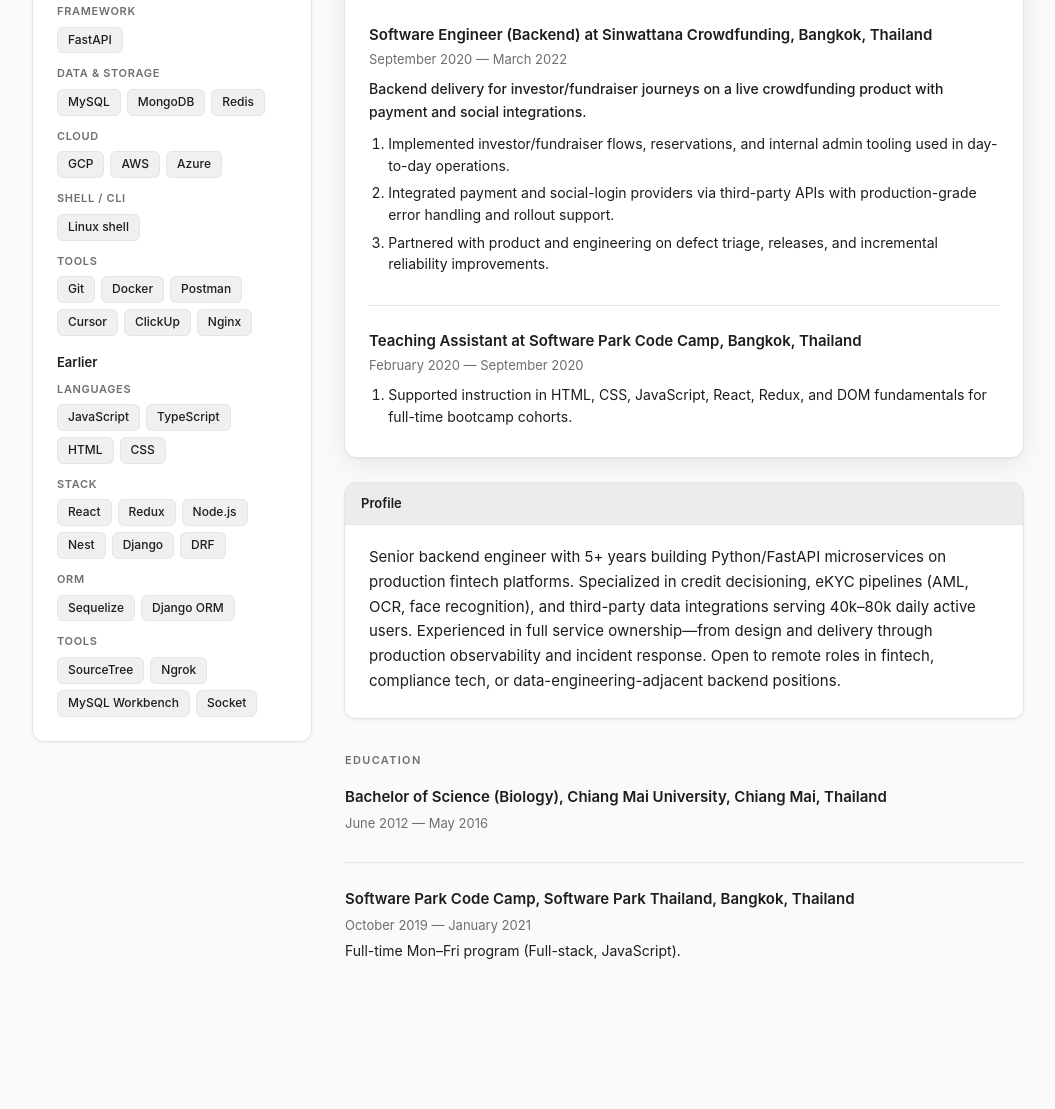
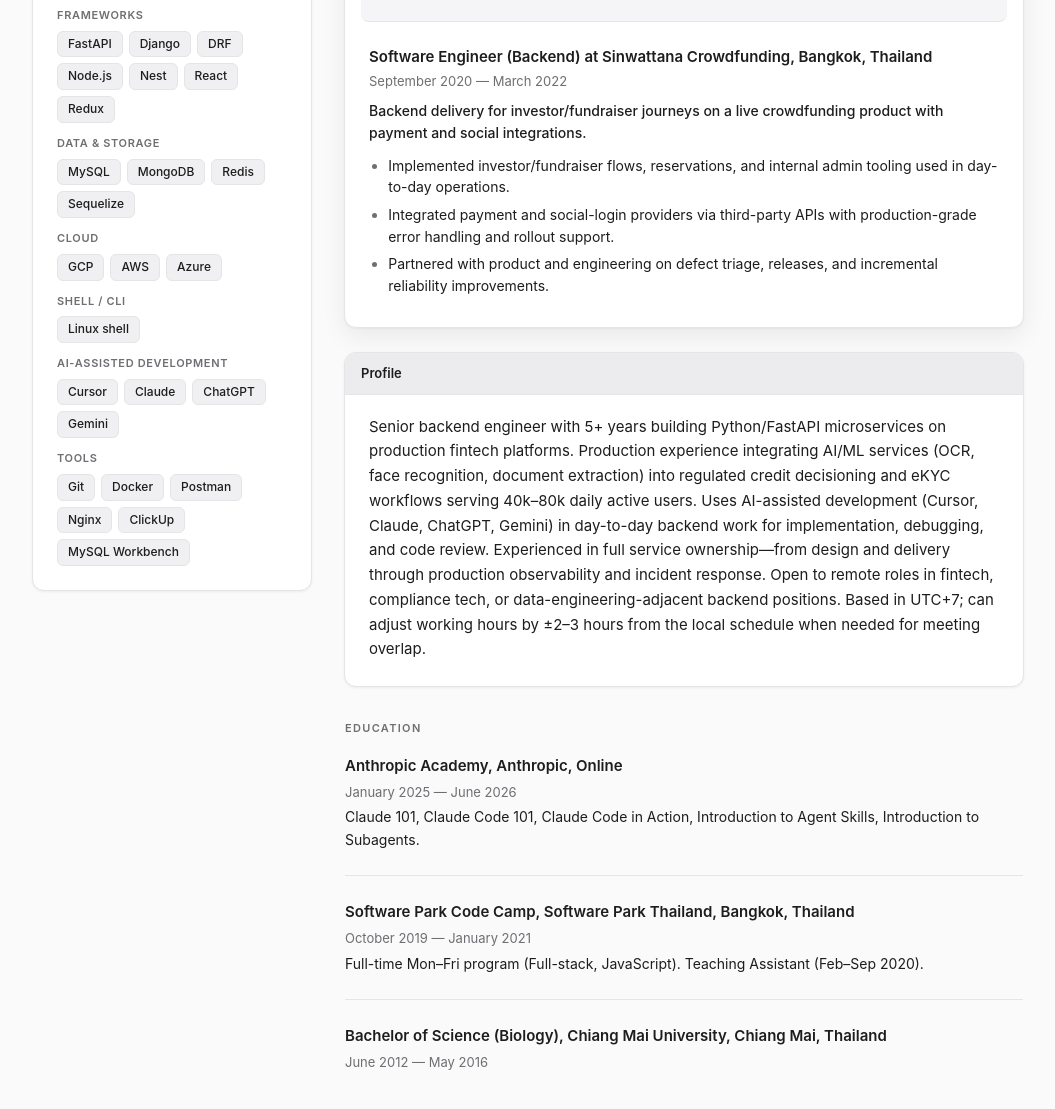
Before and after one commit to Bhornumnard/Bhornumnard.github.io, a plain HTML site: page index.html in a window 1280 px wide. Shown: the part 1247-2356 px from the top of the page, without its empty margins (112-1167 px from the left). Before the commit the page ends 2282 px from the top, so only its background shows below. Drawn offline with Linux system fonts and the light colour scheme.

Commit message:
update content

```diff
--- a/app.js
+++ b/app.js
@@ -114,8 +114,6 @@
   function renderSkills() {
     const container = document.getElementById("skills-container");
     container.innerHTML = data.skills
-      .map((group) => {
-        const cats = group.categories
       .map((cat) => {
         let pills = [];
         if (cat.rows) {
@@ -132,9 +130,6 @@
           .map((item) => `<span class="skill-pill">${item}</span>`)
           .join("");
         return `<div class="skill-category"><div class="skill-category-label">${cat.label}</div><div class="skill-pills">${pillHtml}</div></div>`;
-          })
-          .join("");
-        return `<div class="skill-group"><div class="skill-group-title">${t(group, "label")}</div>${cats}</div>`;
       })
       .join("");
   }
@@ -154,7 +149,7 @@
             <h3 class="job-title">${role} at ${job.company}, ${loc}</h3>
             <p class="job-date">${formatRange(job.startDate, job.endDate)}</p>
             ${desc ? `<p class="job-desc">${desc}</p>` : ""}
-            <ol class="job-highlights">${bullets}</ol>
+            <ul class="job-highlights">${bullets}</ul>
           </article>`;
       })
       .join("");
@@ -162,7 +157,8 @@
 
   function renderEducation() {
     const container = document.getElementById("education-container");
-    container.innerHTML = data.education
+    container.innerHTML = [...data.education]
+      .sort((a, b) => b.endDate.localeCompare(a.endDate) || b.startDate.localeCompare(a.startDate))
       .map((edu) => {
         const note = t(edu, "note");
         return `
--- a/resume.json
+++ b/resume.json
@@ -48,12 +48,12 @@
     "linkedinLabel": "linkedin.com/in/bhornumnard",
     "githubUrl": "https://github.com/Bhornumnard",
     "githubLabel": "github.com/Bhornumnard",
-    "availability_en": "Open to remote",
-    "availability_th": "เปิดรับ remote"
+    "availability_en": "Open to remote · UTC+7 · ±2–3h from local hours",
+    "availability_th": "เปิดรับ remote · UTC+7 · ปรับเวลาได้ ±2–3 ชม. จากปกติ"
   },
   "summary": {
-    "summary_en": "Senior backend engineer with 5+ years building Python/FastAPI microservices on production fintech platforms. Specialized in credit decisioning, eKYC pipelines (AML, OCR, face recognition), and third-party data integrations serving 40k–80k daily active users. Experienced in full service ownership—from design and delivery through production observability and incident response. Open to remote roles in fintech, compliance tech, or data-engineering-adjacent backend positions.",
-    "summary_th": "วิศวกร Backend อาวุโสที่มีประสบการณ์กว่า 5 ปีในการพัฒนา microservices ด้วย Python/FastAPI บนแพลตฟอร์ม fintech ระดับ production เชี่ยวชาญด้าน credit decisioning, eKYC pipelines (AML, OCR, face recognition) และการ integrate ข้อมูลจาก third-party รองรับผู้ใช้งานรายวัน 40,000–80,000 คน มีประสบการณ์ในการดูแลบริการตั้งแต่การออกแบบ การส่งมอบ ไปจนถึง production observability และการตอบสนองเหตุการณ์ เปิดรับตำแหน่ง remote ใน fintech, compliance tech หรือ backend ที่เกี่ยวข้องกับ data engineering"
+    "summary_en": "Senior backend engineer with 5+ years building Python/FastAPI microservices on production fintech platforms. Production experience integrating AI/ML services (OCR, face recognition, document extraction) into regulated credit decisioning and eKYC workflows serving 40k–80k daily active users. Uses AI-assisted development (Cursor, Claude, ChatGPT, Gemini) in day-to-day backend work for implementation, debugging, and code review. Experienced in full service ownership—from design and delivery through production observability and incident response. Open to remote roles in fintech, compliance tech, or data-engineering-adjacent backend positions. Based in UTC+7; can adjust working hours by ±2–3 hours from the local schedule when needed for meeting overlap.",
+    "summary_th": "วิศวกร Backend อาวุโสที่มีประสบการณ์กว่า 5 ปีในการพัฒนา microservices ด้วย Python/FastAPI บนแพลตฟอร์ม fintech ระดับ production มีประสบการณ์ integrate AI/ML services (OCR, face recognition, document extraction) ใน credit decisioning และ eKYC workflows ที่ใช้งานจริง รองรับผู้ใช้งานรายวัน 40,000–80,000 คน ใช้ AI-assisted development (Cursor, Claude, ChatGPT, Gemini) ในงาน backend ประจำวันสำหรับ implementation, debugging และ code review มีประสบการณ์ในการดูแลบริการตั้งแต่การออกแบบ การส่งมอบ ไปจนถึง production observability และการตอบสนองเหตุการณ์ เปิดรับตำแหน่ง remote ใน fintech, compliance tech หรือ backend ที่เกี่ยวข้องกับ data engineering อยู่ใน UTC+7 และสามารถปรับเวลาทำงาน ±2–3 ชั่วโมงจากปกติเมื่อจำเป็นสำหรับ meeting"
   },
   "languages": [
     {
@@ -71,21 +71,26 @@
   ],
   "skills": [
     {
-      "groupKey": "current",
-      "label_en": "Current",
-      "label_th": "ปัจจุบัน",
-      "categories": [
-        {
       "label": "Languages",
       "items": [
         "Python",
-            "SQL"
+        "SQL",
+        "JavaScript",
+        "TypeScript",
+        "HTML",
+        "CSS"
       ]
     },
     {
-          "label": "Framework",
+      "label": "Frameworks",
       "items": [
-            "FastAPI"
+        "FastAPI",
+        "Django",
+        "DRF",
+        "Node.js",
+        "Nest",
+        "React",
+        "Redux"
       ]
     },
     {
@@ -93,7 +98,8 @@
       "items": [
         "MySQL",
         "MongoDB",
-            "Redis"
+        "Redis",
+        "Sequelize"
       ]
     },
     {
@@ -111,63 +117,23 @@
       ]
     },
     {
-          "label": "Tools",
-          "rows": [
-            [
-              "Git, Docker, Postman"
-            ],
-            [
-              "Cursor, ClickUp, Nginx"
-            ]
-          ]
-        }
-      ]
-    },
-    {
-      "groupKey": "earlier",
-      "label_en": "Earlier",
-      "label_th": "ก่อนหน้า",
-      "categories": [
-        {
-          "label": "Languages",
-          "rows": [
-            [
-              "JavaScript, TypeScript, HTML"
-            ],
-            [
-              "CSS"
-            ]
-          ]
-        },
-        {
-          "label": "Stack",
-          "rows": [
-            [
-              "React, Redux, Node.js"
-            ],
-            [
-              "Nest, Django, DRF"
-            ]
-          ]
-        },
-        {
-          "label": "ORM",
+      "label": "AI-assisted Development",
       "items": [
-            "Sequelize",
-            "Django ORM"
+        "Cursor",
+        "Claude",
+        "ChatGPT",
+        "Gemini"
       ]
     },
     {
       "label": "Tools",
-          "rows": [
-            [
-              "SourceTree, Ngrok"
-            ],
-            [
-              "MySQL Workbench, Socket"
-            ]
-          ]
-        }
+      "items": [
+        "Git",
+        "Docker",
+        "Postman",
+        "Nginx",
+        "ClickUp",
+        "MySQL Workbench"
       ]
     }
   ],
@@ -184,14 +150,14 @@
       "description_th": "พัฒนา backend Python/FastAPI สำหรับ credit decisioning และการ integrate บนแพลตฟอร์ม fintech ระดับ production",
       "highlights_en": [
         "Built and maintained <strong>6–7 backend microservices</strong> in Python/FastAPI supporting <strong>credit decisioning</strong> and partner integrations for <strong>~40k–60k daily active users</strong> (peak <strong>~80k/day</strong>; sustained <strong>20–40 RPS</strong>).",
-        "Delivered backend for credit decision flows and eKYC pipelines (ID card OCR, face recognition, AML screening, bank statement extraction, utility bill parsing); integrated 5+ third-party data providers across compliance, identity, and financial data domains.",
+        "Delivered backend for credit decision flows and AI-powered eKYC pipelines (ID card OCR, face recognition, AML screening, bank statement extraction, utility bill parsing); integrated 5+ third-party data providers across compliance, identity, and financial data domains.",
         "Shipped eKYC API gateway fixes and reliability improvements; owned client configuration for production rollouts.",
         "Led backend delivery for Rabbit Cash financial features (installment and revolving flows), inheriting an existing codebase and owning the full development-to-handover lifecycle to the Rabbit Cash team; coordinated incident response across QA, PM, support, and leadership for 2–3 core services.",
         "Maintained ~99% uptime across core services via production observability (Cloud Logging, Sentry, alerting, metrics dashboards) covering internal services and third-party dependency health."
       ],
       "highlights_th": [
         "พัฒนาและดูแล backend <strong>microservices 6–7 บริการ</strong> ด้วย Python/FastAPI รองรับ <strong>credit decisioning</strong> และ partner integrations สำหรับผู้ใช้งานรายวัน <strong>~40,000–60,000 คน</strong> (peak <strong>~80,000/วัน</strong>; sustained <strong>20–40 RPS</strong>)",
-        "ส่งมอบ backend สำหรับ credit decision flows และ eKYC pipelines (ID card OCR, face recognition, AML screening, bank statement extraction, utility bill parsing); integrate ผู้ให้บริการข้อมูล third-party กว่า 5 รายในด้าน compliance, identity และ financial data",
+        "ส่งมอบ backend สำหรับ credit decision flows และ AI-powered eKYC pipelines (ID card OCR, face recognition, AML screening, bank statement extraction, utility bill parsing); integrate ผู้ให้บริการข้อมูล third-party กว่า 5 รายในด้าน compliance, identity และ financial data",
         "แก้ไขและปรับปรุงความเสถียรของ eKYC API gateway; ดูแล client configuration สำหรับ production rollouts",
         "นำการส่งมอบ backend สำหรับฟีเจอร์ Rabbit Cash (installment และ revolving flows) รับช่วง codebase เดิมและดูแล lifecycle ตั้งแต่พัฒนาจนส่งมอบให้ทีม Rabbit Cash; ประสานงาน incident response ร่วมกับ QA, PM, support และฝ่ายบริหารสำหรับบริการหลัก 2–3 บริการ",
         "รักษา uptime ~99% ของบริการหลักผ่าน production observability (Cloud Logging, Sentry, alerting, metrics dashboards) ครอบคลุมทั้งบริการภายในและสุขภาพของ third-party dependencies"
@@ -217,23 +183,6 @@
         "Integrate ผู้ให้บริการชำระเงินและ social login ผ่าน third-party APIs พร้อม error handling ระดับ production และการสนับสนุน rollout",
         "ร่วมมือกับทีม product และ engineering ในการ triage defect การ release และการปรับปรุงความเสถียรอย่างต่อเนื่อง"
       ]
-    },
-    {
-      "role_en": "Teaching Assistant",
-      "role_th": "ผู้ช่วยสอน",
-      "company": "Software Park Code Camp",
-      "location_en": "Bangkok, Thailand",
-      "location_th": "กรุงเทพมหานคร ประเทศไทย",
-      "startDate": "2020-02",
-      "endDate": "2020-09",
-      "description_en": null,
-      "description_th": null,
-      "highlights_en": [
-        "Supported instruction in HTML, CSS, JavaScript, React, Redux, and DOM fundamentals for full-time bootcamp cohorts."
-      ],
-      "highlights_th": [
-        "สนับสนุนการสอน HTML, CSS, JavaScript, React, Redux และพื้นฐาน DOM สำหรับรุ่น bootcamp แบบเต็มเวลา"
-      ]
     }
   ],
   "education": [
@@ -256,8 +205,19 @@
       "location_th": "กรุงเทพมหานคร ประเทศไทย",
       "startDate": "2019-10",
       "endDate": "2021-01",
-      "note_en": "Full-time Mon–Fri program (Full-stack, JavaScript).",
-      "note_th": "หลักสูตรเต็มเวลา จันทร์–ศุกร์ (Full-stack, JavaScript)"
+      "note_en": "Full-time Mon–Fri program (Full-stack, JavaScript). Teaching Assistant (Feb–Sep 2020).",
+      "note_th": "หลักสูตรเต็มเวลา จันทร์–ศุกร์ (Full-stack, JavaScript) · ผู้ช่วยสอน (ก.พ.–ก.ย. 2020)"
+    },
+    {
+      "degree_en": "Anthropic Academy",
+      "degree_th": "Anthropic Academy",
+      "institution": "Anthropic",
+      "location_en": "Online",
+      "location_th": "ออนไลน์",
+      "startDate": "2025-01",
+      "endDate": "2026-06",
+      "note_en": "Claude 101, Claude Code 101, Claude Code in Action, Introduction to Agent Skills, Introduction to Subagents.",
+      "note_th": "Claude 101, Claude Code 101, Claude Code in Action, Introduction to Agent Skills, Introduction to Subagents."
     }
   ],
   "heroCode": {
--- a/style.css
+++ b/style.css
@@ -496,21 +496,6 @@
 }
 
 /* Skills */
-.skill-group {
-  margin-bottom: 16px;
-}
-
-.skill-group:last-child {
-  margin-bottom: 0;
-}
-
-.skill-group-title {
-  font-size: 13px;
-  font-weight: 600;
-  margin-bottom: 8px;
-}
-
-
 .skill-category {
   margin-bottom: 12px;
 }
@@ -585,6 +570,11 @@
 .job-highlights {
   margin: 0;
   padding-left: 1.2em;
+  list-style-type: disc;
+}
+
+.job-highlights li::marker {
+  color: var(--text-muted);
 }
 
 .job-highlights li {
```
Also changed, not shown: index.html (+1 -1 lines). Lines whose indentation alone changed are shown as unchanged.
